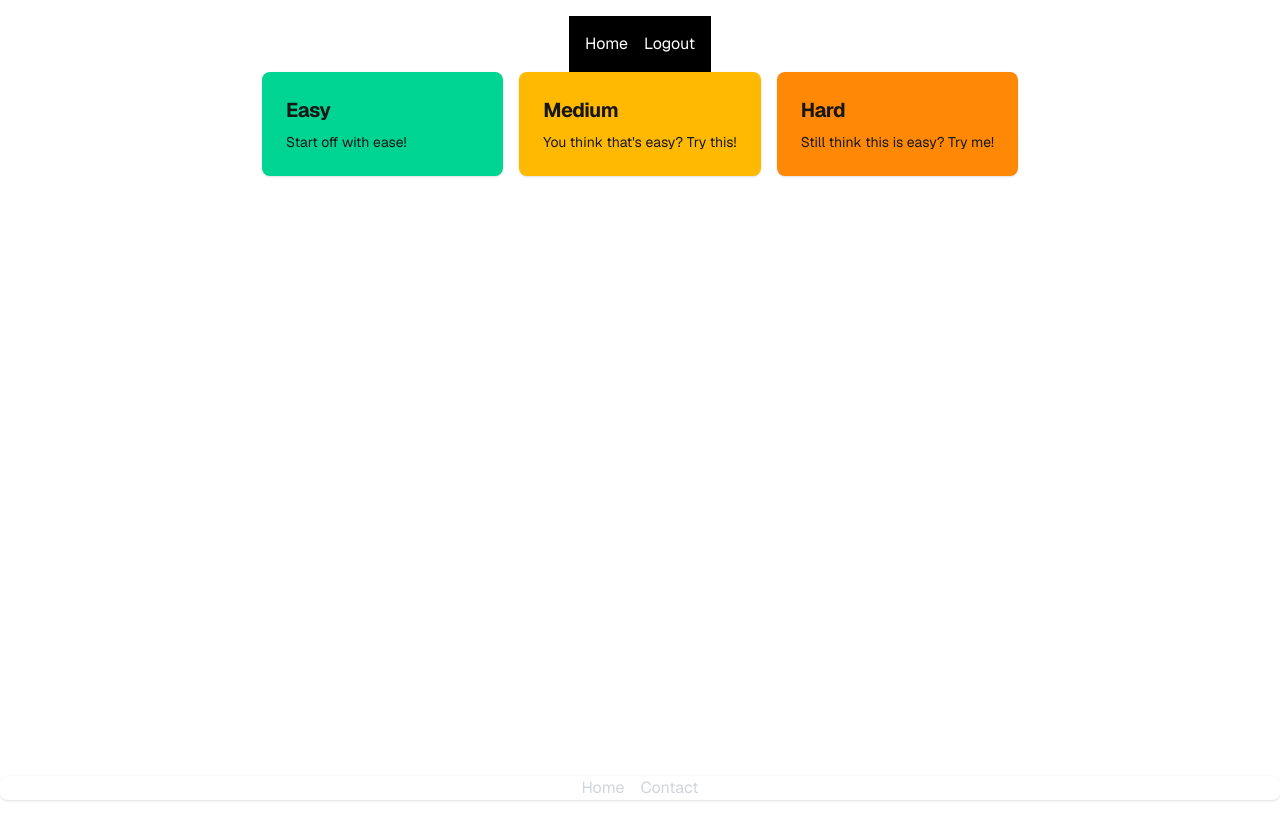
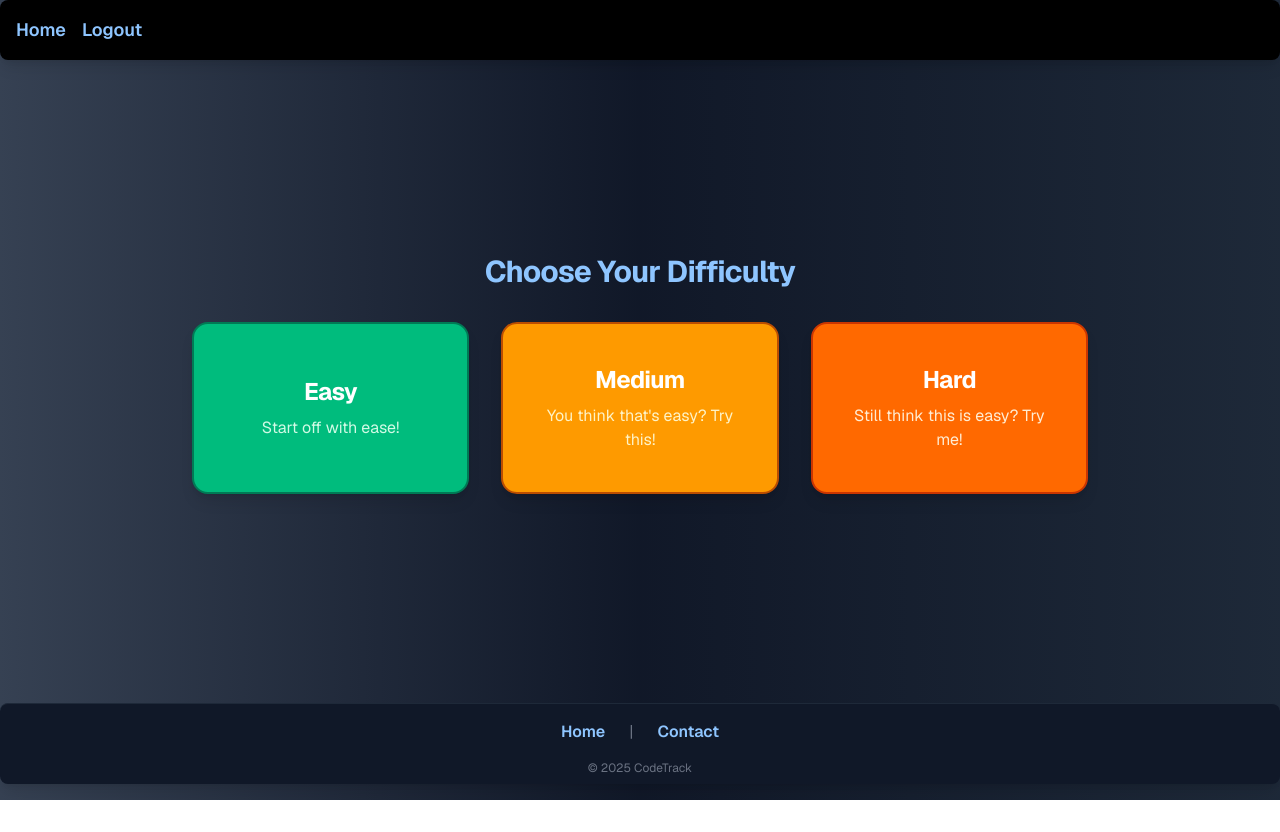
Before and after one commit to SuryatejaDuvvuri/CodeTrack, a Next.js app in the folder 10bfrontend/: page /components/choices in a window 1280 px wide. After the commit the page ends 800 px from the top, so only its background shows below. Built offline with nearby package versions, Linux system fonts and the light colour scheme.

Commit message:
Finish with the design revamp

```diff
--- a/10bfrontend/src/app/components/choices/page.js
+++ b/10bfrontend/src/app/components/choices/page.js
@@ -7,44 +7,58 @@ export default function Easy() {
   const topic = search.get("topic");
   const netid = typeof window !== "undefined" ? localStorage.getItem('netid') : null;
   return (
-    <div className="container mx-auto min h-screen font-sans m-4 flex flex-col justify-center items-center">
-      <nav className = "bg-black">
-        <div className = "flex flex-wrap justify-between items-center p-4">
+    <div className="min-h-screen w-full font-sans flex flex-col bg-gradient-to-r from-gray-700 via-gray-900 to-gray-800">
+      <nav className="bg-black w-full rounded-lg shadow-lg mb-8">
+        <div className="flex flex-wrap justify-between items-center p-4">
           <div className="flex space-x-4">
-            {/* <a href = "#" className = "text-white hover:text-lg transition-all">Profile</a> */}
-            <a href = "/" className = "text-white hover:text-lg transition-all">Home</a>
-            <a onClick = {() => {
+            <a href="/" className="text-blue-300 hover:text-white text-lg font-semibold transition-all transform hover:scale-110">Home</a>
+            <a
+              onClick={() => {
                 localStorage.removeItem('token');
                 localStorage.removeItem('role');
-              window.location.href = '/components/login';}} className = "text-white hover:text-lg transition-all">Logout</a>
+                window.location.href = '/components/login';
+              }}
+              className="text-blue-300 hover:text-white text-lg font-semibold transition-all cursor-pointer transform hover:scale-110"
+            >
+              Logout
+            </a>
           </div>
         </div>
-
       </nav>
-      <div className = "grid grid-cols-3 gap-4 mb-auto">
-        <Link className = "block bg-emerald-400 rounded-lg shadow-sm p-6 hover:scale-110 transition-all" href = {`/components/problems?topic=${encodeURIComponent(topic)}&difficulty=Easy`}>
-          <h1 className=  "mb-2 text-xl font-bold tracking-tight">Easy</h1>
-          <div className = "font-normal text-sm">Start off with ease!</div>
+      <main className="flex flex-col items-center justify-center flex-1 w-full px-4">
+        <h2 className="text-3xl font-bold text-blue-300 mb-8 tracking-tight text-center">Choose Your Difficulty</h2>
+        <div className="flex flex-col md:flex-row gap-8 w-full max-w-4xl justify-center items-center items-stretch">
+          <Link
+            className="flex-1 flex flex-col items-center justify-center bg-emerald-500 rounded-2xl shadow-lg p-10 hover:scale-105 transition-all border-2 border-emerald-700 hover:border-emerald-400 min-w-[220px]"
+            href={`/components/problems?topic=${encodeURIComponent(topic)}&difficulty=Easy`}
+          >
+            <span className="mb-2 text-2xl font-bold tracking-tight text-white text-center">Easy</span>
+            <span className="font-normal text-base text-emerald-100 text-center">Start off with ease!</span>
           </Link>
-        <Link className = "block bg-amber-400 rounded-lg shadow-sm p-6 hover:scale-110 transition-all" href = {`/components/problems?topic=${encodeURIComponent(topic)}&difficulty=Medium`}>
-          <h1 className=  "mb-2 text-xl font-bold tracking-tight">Medium</h1>
-          <div className = "font-normal text-sm">You think that's easy? Try this!</div>
+          <Link
+            className="flex-1 flex flex-col items-center justify-center bg-amber-500 rounded-2xl shadow-lg p-10 hover:scale-105 transition-all border-2 border-amber-700 hover:border-amber-400 min-w-[220px] max-w-xs"
+            href={`/components/problems?topic=${encodeURIComponent(topic)}&difficulty=Medium`}
+          >
+            <span className="mb-2 text-2xl font-bold tracking-tight text-white text-center">Medium</span>
+            <span className="font-normal text-base text-amber-100 text-center">You think that's easy? Try this!</span>
           </Link>
-        <Link className = "block bg-orange-400 rounded-lg shadow-sm p-6 hover:scale-110 transition-all" href = {`/components/problems?topic=${encodeURIComponent(topic)}&difficulty=Hard`}>
-          <h1 className=  "mb-2 text-xl font-bold tracking-tight">Hard</h1>
-          <div className = "font-normal text-sm">Still think this is easy? Try me!</div>
+          <Link
+            className="flex-1 flex flex-col items-center justify-center bg-orange-500 rounded-2xl shadow-lg p-10 hover:scale-105 transition-all border-2 border-orange-700 hover:border-orange-400 min-w-[220px] max-w-xs"
+            href={`/components/problems?topic=${encodeURIComponent(topic)}&difficulty=Hard`}
+          >
+            <span className="mb-2 text-2xl font-bold tracking-tight text-white text-center">Hard</span>
+            <span className="font-normal text-base text-orange-100 text-center">Still think this is easy? Try me!</span>
           </Link>
-
         </div>
-
-       <footer className = "w-full mt-8 mb-4 px-4 rounded-lg shadow-sm">
-        <div className = "flex justify-center space-x-4">
-          <a href = "#" className = "text-gray-300">Home</a>
-          <a href = "#" className = "text-gray-300">Contact</a>
-
+      </main>
+      <footer className="w-full mt-12 mb-4 px-4 rounded-lg shadow-lg bg-gray-900 border-t border-gray-800">
+        <div className="flex justify-center space-x-6 py-4">
+          <a href="#" className="text-blue-300 hover:text-white cursor-pointer font-semibold transition-all transform hover:scale-110">Home</a>
+          <span className="text-gray-500">|</span>
+          <a href="#" className="text-blue-300 hover:text-white cursor-pointer font-semibold transition-all transform hover:scale-110">Contact</a>
         </div>
+        <div className="text-center text-gray-500 text-xs pb-2">&copy; 2025 CodeTrack</div>
       </footer>
-
     </div>
 
   );
--- a/10bfrontend/src/app/components/instructor/page.js
+++ b/10bfrontend/src/app/components/instructor/page.js
@@ -500,7 +500,7 @@ export default function Instructor() {
           <span className="text-gray-500">|</span>
           <a href="#" className="text-blue-300 hover:text-white cursor-pointer font-semibold transition-all transform hover:scale-110">Contact</a>
         </div>
-        <div className="text-center text-gray-500 text-xs pb-2">&copy; 2025 CS010B Practice Portal</div>
+        <div className="text-center text-gray-500 text-xs pb-2">&copy; 2025 CodeTrack</div>
       </footer>
     </div>
   );
--- a/10bfrontend/src/app/components/login/page.js
+++ b/10bfrontend/src/app/components/login/page.js
@@ -95,7 +95,7 @@ export default function Login() {
           </button>
         </div>
         <footer className="mt-8 text-center text-gray-400 text-sm">
-          &copy; 2025 CS010B Practice Portal. Made with Love
+          &copy; 2025 CodeTrack. Made with Love
         </footer>
       </div>
     </div>
--- a/10bfrontend/src/app/components/problem/page.js
+++ b/10bfrontend/src/app/components/problem/page.js
@@ -172,7 +172,6 @@ export default function Problem()
   const handleRun = async () =>
   {
     setLoading(true);
-    // await fetchAttempts();
     setTimeout(fetchAttempts,100);
     const runStart = Date.now();
     const res = await fetch("http://localhost:8080/api/grade", {
@@ -362,13 +361,6 @@ export default function Problem()
     fetchScore();
   }, [problemName]);
 
-  // useEffect(() => {
-  //   if(showGraph)
-  //   {
-  //     fetchProgress();
-  //   }
-  // }, [showGraph]);
-
   useEffect(() => {
     fetchAttempts();
     fetchProgress();
@@ -405,40 +397,30 @@ export default function Problem()
 
 
   return (
-    <div className="min-h-screen bg-gray-900 text-white font-sans">
-      {(problemDetails) ? (
-        <>
-        <header className="w-full py-6 px-6 border-b border-gray-700">
-        <div className="max-w-7xl mx-auto">
+    <div className="min-h-screen w-full font-sans flex flex-col bg-gradient-to-r from-gray-700 via-gray-900 to-gray-800">
+      <nav className="w-full rounded-lg shadow-lg mb-8">
+        <div className="flex flex-wrap justify-between items-center p-4">
+          <div className="flex space-x-4">
+            <Link href="/" className="text-blue-300 hover:text-white text-lg font-semibold transition-all transform hover:scale-110">Home</Link>
+            <Link href="/components/login" className="text-blue-300 hover:text-white text-lg font-semibold transition-all cursor-pointer transform hover:scale-110">Logout</Link>
+          </div>
+        </div>
+      </nav>
+      <main className="flex-1 flex flex-col items-center justify-center w-full px-4">
+        <div className="max-w-7xl w-full">
+          <header className="mb-8">
             <div className="flex justify-between items-center mb-4">
               <div className="flex space-x-3">
-              <button onClick = {handlePrev} className="px-4 py-2 bg-gray-800 hover:bg-gray-600 rounded-lg text-center transition-colors cursor-pointer w-full">
-                Prev
-              </button>
-              <button onClick = {handleNext} className="px-4 py-2 bg-gray-800 hover:bg-gray-600 rounded-lg text-center transition-colors cursor-pointer w-full">
-                Next
-              </button>
-              {/* <button className="px-4 py-2 bg-green-600 hover:bg-green-700 rounded-lg transition-colors">
-                Random
-              </button> */}
+                <button onClick={handlePrev} className="px-4 py-2 bg-gray-800 hover:bg-gray-600 rounded-lg text-center transition-colors cursor-pointer">Prev</button>
+                <button onClick={handleNext} className="px-4 py-2 bg-gray-800 hover:bg-gray-600 rounded-lg text-center transition-colors cursor-pointer">Next</button>
               </div>
-            <div className="flex items-center space-x-2">
               <span className={`px-3 py-1 ${color} rounded-lg text-sm font-medium text-black`}>
                 Difficulty: {diff || "0"} / 10
               </span>
             </div>
-          </div>
-
-          <div>
-            <h1 className="text-3xl font-bold mb-2 text-blue-400">
-              {problemDetails?.Problem || "Loading..."}
-            </h1>
-            <p className="text-gray-300 text-lg mb-4 leading-relaxed">
-              {problemDetails?.Description || " "}
-            </p>
-            <h2 className="text-xl font-bold mb-2 text-blue-400">
-              Examples
-            </h2>
+            <h1 className="text-3xl font-bold mb-2 text-blue-400">{problemDetails?.Problem || "Loading..."}</h1>
+            <p className="text-gray-300 text-lg mb-4 leading-relaxed">{problemDetails?.Description || " "}</p>
+            <h2 className="text-xl font-bold mb-2 text-blue-400">Examples</h2>
             <div className="text-gray-200 text-base space-y-2">
               {problemDetails?.Examples
                 ? problemDetails.Examples.split('\n').map((ex, i) => (
@@ -446,30 +428,32 @@ export default function Problem()
                   ))
                 : ""}
             </div>
-
-          </div>
-        </div>
           </header>
-
-      <main className="flex-1 py-6">
-        <div className="max-w-7xl mx-auto px-6">
-          <div className="bg-gray-800 rounded-xl border border-gray-700 w-full mx-auto mb-8">
+          <section className="bg-gray-800 rounded-xl border border-gray-700 w-full mx-auto mb-8">
             <div className="p-4 border-b border-gray-700">
               <h2 className="text-xl font-semibold text-gray-200">Code Editor</h2>
             </div>
             <div className="bg-gray-800 rounded-xl border border-gray-700">
-                <CodeEditor defaultCode = {defaultCode} code = {code} setCode = {setCode} handleRun = {handleRun} saveCode={saveCode} toggle={toggle} showGraph={showGraph} setStartTime={setStartTime} readOnly={readOnly}/>
+              <CodeEditor
+                defaultCode={defaultCode}
+                code={code}
+                setCode={setCode}
+                handleRun={handleRun}
+                saveCode={saveCode}
+                toggle={toggle}
+                showGraph={showGraph}
+                setStartTime={setStartTime}
+                readOnly={readOnly}
+              />
             </div>
-          </div>
-          <div className="grid grid-cols-1 lg:grid-cols-2 gap-6 mb-6">
+          </section>
+          <section className="grid grid-cols-1 lg:grid-cols-2 gap-6 mb-6">
             <div className="bg-gray-800 rounded-xl border border-gray-700">
-              <div className="p-4 border-b border-gray-700 h">
+              <div className="p-4 border-b border-gray-700">
                 <h2 className="text-xl font-semibold text-gray-200 mb-4">Test Results</h2>
                 <div className="mb-2">
                   <span className="text-gray-200 font-medium mr-2">Latest Score:</span>
-                  <span className="text-xl font-bold text-blue-400">
-                    {latestScore !== null ? `${Math.round(latestScore)}%` : "0"}
-                  </span>
+                  <span className="text-xl font-bold text-blue-400">{latestScore !== null ? `${Math.round(latestScore)}%` : "0"}</span>
                 </div>
                 <div className="overflow-x-auto">
                   <table className="w-full text-sm">
@@ -484,7 +468,7 @@ export default function Problem()
                     </thead>
                     <tbody className="divide-y divide-gray-600">
                       {results.length > 0 ? (results.map((test, index) => (
-                        <tr key={index} className="hover:bg-gray-700/50S">
+                        <tr key={index} className="hover:bg-gray-700/50">
                           <td className="py-3 px-4">Case {index + 1}</td>
                           <td>{test.input}</td>
                           <td className="py-3 px-4 font-mono text-blue-400">{test.expectedOutput}</td>
@@ -506,38 +490,50 @@ export default function Problem()
                             Click Run to test your code and see results.
                           </td>
                         </tr>
-                      )
-                    }
+                      )}
                     </tbody>
                   </table>
                 </div>
               </div>
             </div>
             <div className="p-4 bg-gray-800 rounded-xl border border-gray-700">
-                <h3 className="text-lg font-semibold text-gray-200 mb-4">AI Assistant</h3>
-                <ChatHistory topic={topic} difficulty={difficulty} problemName={problemName} messages = {messages} setMessages = {setMessages} isLoading = {isLoading} aiAttempts={aiAttempts} setAIAttempts={setAIAttempts} />
+              <h3 className="text-lg font-semibold text-gray-200 mb-1">AI Assistant</h3>
+              <ChatHistory
+                topic={topic}
+                difficulty={difficulty}
+                problemName={problemName}
+                messages={messages}
+                setMessages={setMessages}
+                isLoading={isLoading}
+                aiAttempts={aiAttempts}
+                setAIAttempts={setAIAttempts}
+              />
             </div>
-          </div>
-
+          </section>
           {showGraph && (
-              <div className="bg-gray-800 rounded-xl border border-gray-700 p-11 mb-6">
+            <section className="bg-gray-800 rounded-xl border border-gray-700 p-11 mb-6">
               <h3 className="text-xl font-semibold text-gray-200 mb-4">Progress Overview</h3>
-                  <ProgressGraph attemptData = {progressData} totalAttempts={totalAttempts} avgTime = {avgTime} overallSuccess={overallSuccess} barClick={setSelectedAttempt}/>
-              </div>
+              <ProgressGraph
+                attemptData={progressData}
+                totalAttempts={totalAttempts}
+                avgTime={avgTime}
+                overallSuccess={overallSuccess}
+                barClick={setSelectedAttempt}
+              />
+            </section>
           )}
-
           {showGraph && selectedAttempt !== null && currentAttempt && (
-            <div className = "bg-gray-900 rounded-xl p-6 mb-6 mt-4">
-                <h3 className = "text-lg font-semibold mb-4">
+            <section className="bg-gray-900 rounded-xl p-6 mb-6 mt-4">
+              <h3 className="text-lg font-semibold mb-4">
                 Attempt {currentAttemptIndex + 1} Details
               </h3>
-                <div className = "mb-4">
-                  <h4 className = "text-md font-bold text-gray-200 mb-2"> Code</h4>
-                  <CodeEditor code = {currentAttempt.code || code} readOnly = {true}/>
+              <div className="mb-4">
+                <h4 className="text-md font-bold text-gray-200 mb-2">Code</h4>
+                <CodeEditor code={currentAttempt.code || code} readOnly={true} />
               </div>
               <div>
                 <div className="overflow-x-auto">
-                    <h4 className = "text-md font-bold text-gray-200 mb-2"> Test Results </h4>
+                  <h4 className="text-md font-bold text-gray-200 mb-2">Test Results</h4>
                   <table className="w-full text-sm">
                     <thead>
                       <tr className="border-b border-gray-600">
@@ -550,7 +546,7 @@ export default function Problem()
                     </thead>
                     <tbody className="divide-y divide-gray-600">
                       {currentAttempt.testResults && currentAttempt.testResults.length > 0 ? (currentAttempt.testResults.map((test, index) => (
-                          <tr key={index} className="hover:bg-gray-700/50S">
+                        <tr key={index} className="hover:bg-gray-700/50">
                           <td className="py-3 px-4">Case {index + 1}</td>
                           <td>{test.input}</td>
                           <td className="py-3 px-4 font-mono text-blue-400">{test.expectedOutput}</td>
@@ -572,19 +568,17 @@ export default function Problem()
                             No test results for this attempt.
                           </td>
                         </tr>
-                        )
-                      }
+                      )}
                     </tbody>
                   </table>
                 </div>
               </div>
-              <button className = "mt-4 px-4 py-2 rounded text-white bg-gray-600 cursor-pointer" onClick = {() => setSelectedAttempt(null)} style = {{dispaly: selectedAttempt !== null ? "block" : "none"}}>
+              <button className="mt-4 px-4 py-2 rounded text-white bg-gray-600 cursor-pointer" onClick={() => setSelectedAttempt(null)}>
                 Close
               </button>
-            </div>
+            </section>
           )}
-
-          <div className="bg-gray-800 rounded-xl border border-gray-700 p-6">
+          <section className="bg-gray-800 rounded-xl border border-gray-700 p-6 mb-8">
             <h3 className="text-lg font-semibold text-gray-200 mb-4">Learning Resources</h3>
             <div className="grid grid-cols-2 md:grid-cols-4 gap-3">
               {[
@@ -602,25 +596,16 @@ export default function Problem()
                 </button>
               ))}
             </div>
-          </div>
+          </section>
         </div>
       </main>
-      </>
-    ) : (<div className="text-yellow-400 text-xl font-bold py-8 text-center">
-            This problem is still a work in progress. Please check back later.
-          </div>)}
-
-      <footer className="w-full mt-8 py-6 px-6 border-t border-gray-700">
-        <div className="max-w-7xl mx-auto">
-          <div className="flex justify-center space-x-6">
-            <Link href="#" className="text-gray-400 hover:text-blue-400 transition-colors">
-              Home
-            </Link>
-            <Link href="#" className="text-gray-400 hover:text-blue-400 transition-colors">
-              Contact
-            </Link>
+      <footer className="w-full mt-8 mb-4 px-4 rounded-lg shadow-lg bg-gray-900 border-t border-gray-800">
+        <div className="flex flex-col md:flex-row justify-center items-center space-y-2 md:space-y-0 md:space-x-6 py-4">
+          <Link href="#" className="text-blue-300 hover:text-white cursor-pointer font-semibold transition-all transform hover:scale-110">Home</Link>
+          <span className="text-gray-500">|</span>
+          <Link href="#" className="text-blue-300 hover:text-white cursor-pointer font-semibold transition-all transform hover:scale-110">Contact</Link>
         </div>
-        </div>
+        <div className="text-center text-gray-500 text-xs pb-2">&copy; 2025 CodeTrack</div>
       </footer>
     </div>
   );
--- a/10bfrontend/src/app/layout.js
+++ b/10bfrontend/src/app/layout.js
@@ -12,7 +12,7 @@ const geistMono = Geist_Mono({
 });
 
 export const metadata = {
-  title: "CS010B Practice Portal - Protected Environment",
+  title: "CodeTrack - Protected Environment",
   description: "Practice programming exercises for CS010B",
 };
 
--- a/10bfrontend/src/app/page.js
+++ b/10bfrontend/src/app/page.js
@@ -170,7 +170,7 @@ export default function Home()
           <span className="text-gray-500">|</span>
           <a href="#" className="text-blue-300 hover:text-white cursor-pointer font-semibold transition-all transform hover:scale-110">Contact</a>
         </div>
-        <div className="text-center text-gray-500 text-xs pb-2">&copy; 2025 CS010B Practice Portal</div>
+        <div className="text-center text-gray-500 text-xs pb-2">&copy; 2025 CodeTrack</div>
       </footer>
     </div>
 
```
Also changed, not shown: 10bfrontend/src/app/components/problem/chatHistory.js (+20 -14 lines), 10bfrontend/src/app/components/problem/codeEditor.js (+12 -11 lines), 10bfrontend/src/app/components/problem/progressGraph.js (+23 -28 lines), 10bfrontend/src/app/components/problems/page.js (+4 -4 lines), 10bfrontend/src/app/embeddedviewer/page.js (+4 -4 lines). Lines whose indentation alone changed are shown as unchanged.
